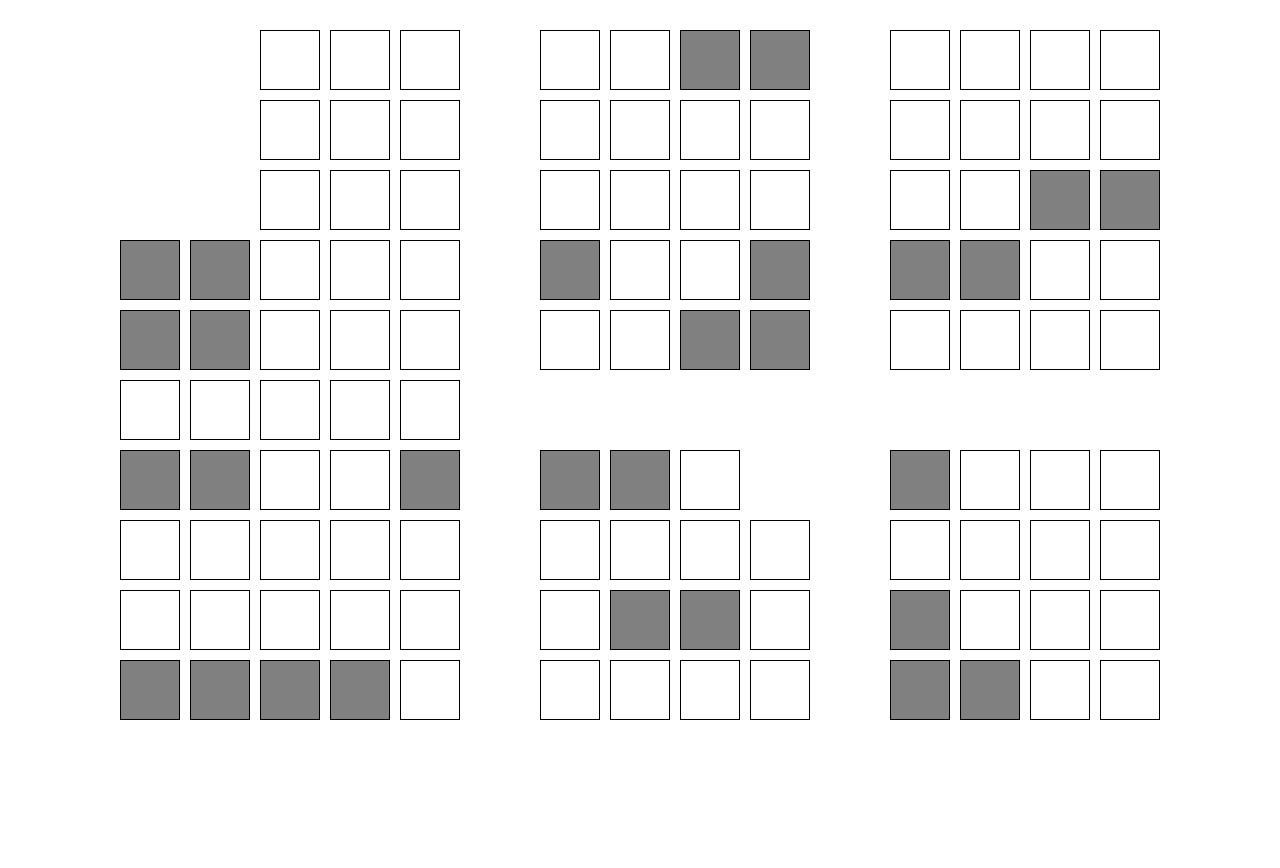
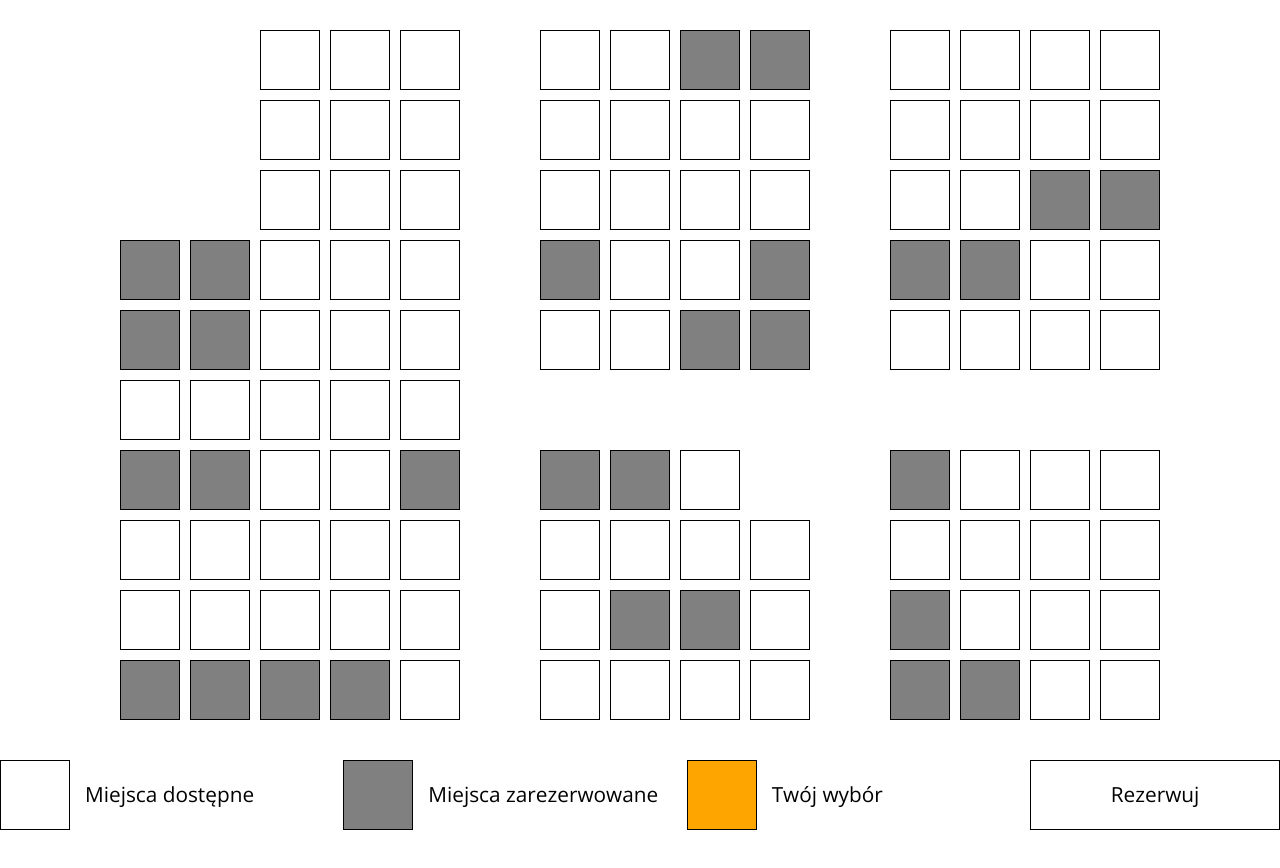
Before and after one commit to olgasowlet/x-kom-staz-zadanie, a React (Create React App) app: page /#/ in a window 1280 px wide. Both pictures are taken after a click on the button "Wybierz miejsca". Before the commit the page ends 800 px from the top, so only its background shows below. Built offline with nearby package versions, Linux system fonts and the light colour scheme; data requests are answered from the project's data file.

Commit message:
added and styled section with keys and registration confirm btn

```diff
--- /dev/null
+++ b/src/common/Button/index.js
@@ -0,0 +1,9 @@
+import { StyledButton} from "./styled"
+
+const Button = ({content, confirm}) => {
+    return (
+        <StyledButton confirm={confirm}>{content}</StyledButton>
+    )
+};
+
+export default Button;
--- /dev/null
+++ b/src/common/Button/styled.js
@@ -0,0 +1,17 @@
+import styled, { css } from "styled-components";
+
+export const StyledButton = styled.button`
+    cursor: pointer;
+    background-color: white;
+    border: 1px solid black;
+    transition: background-color 1s;
+    height: 100%;
+
+    &:hover {
+        background-color: rgb(226, 95, 18, .5);
+    }
+
+    ${({ confirm }) => confirm && css`
+        grid-area: button;
+    `};
+`;
--- /dev/null
+++ b/src/common/Container/index.js
@@ -0,0 +1,9 @@
+import { StyledContainer } from "./styled"
+
+const Container = (props) => {
+    return (
+        <StyledContainer>{props.children}</StyledContainer>
+    )
+};
+
+export default Container;
--- /dev/null
+++ b/src/common/Container/styled.js
@@ -0,0 +1,11 @@
+import styled from "styled-components";
+
+export const StyledContainer = styled.section`
+    display: grid;
+    grid-template-columns: repeat(3, 85px 1fr) 250px;
+    justify-content: center;
+    align-items: center;
+    margin: 40px auto;
+    width: 100%;
+    max-width: 1300px;
+`;
--- /dev/null
+++ b/src/common/Key/index.js
@@ -0,0 +1,16 @@
+import { StyledKeySeat } from "./styled"
+
+const Key = () => {
+    return (
+        <>
+            <StyledKeySeat></StyledKeySeat>
+            <p>Miejsca dostępne</p>
+            <StyledKeySeat reserved></StyledKeySeat>
+            <p>Miejsca zarezerwowane</p>
+            <StyledKeySeat checked></StyledKeySeat>
+            <p>Twój wybór</p>
+        </>
+    )
+};
+
+export default Key;
--- /dev/null
+++ b/src/common/Key/styled.js
@@ -0,0 +1,15 @@
+import styled, { css } from "styled-components";
+
+export const StyledKeySeat = styled.div`
+    margin-right: 15px;
+    height: 70px;
+    border: 1px solid black;
+
+    ${({ reserved }) => reserved && css`
+        background-color: gray;
+    `};
+
+    ${({ checked }) => checked && css`
+        background-color: orange;
+    `};
+`;
--- a/src/common/Main/styled.js
+++ b/src/common/Main/styled.js
@@ -5,6 +5,7 @@ export const StyledMain = styled.main`
     display: flex;
     align-items: center;
     justify-content: center;
+    flex-direction: column;
 
     ${({ screen }) => screen && css`
         height: unset;
--- a/src/features/RegistrationForm/index.js
+++ b/src/features/RegistrationForm/index.js
@@ -2,8 +2,9 @@ import { useEffect, useState } from "react";
 import { useDispatch, useSelector } from "react-redux";
 import { Redirect, useHistory } from 'react-router-dom';
 import { getSeats, selectQtySBU, selectSideBySide, setQtySBU, toggleSideBySide } from "../../app/seatsSlice";
+import Button from "../../common/Button";
 import Main from "../../common/Main";
-import { StyledRegistrationForm, Label, CheckboxLabel, Input, Checkbox, Button } from "./styled";
+import { StyledRegistrationForm, Label, CheckboxLabel, Input, Checkbox} from "./styled";
 
 const RegistrationForm = () => {
     const [redirect, setRedirect] = useState(false);
@@ -41,7 +42,7 @@ const RegistrationForm = () => {
                     <Input type="number" id="numberOfSeats" value={qtySBU} onChange={onNumberChange}/>
                     <Checkbox type="checkbox" id="sideBySide" value={sideBySide} onChange={onCheckboxChange}/>
                     <CheckboxLabel htmlFor="sideBySide">Czy miejsca mają być obok siebie?</CheckboxLabel>
-                    <Button>Wybierz miejsca</Button>
+                    <Button content="Wybierz miejsca" confirm={true}></Button>
                 </StyledRegistrationForm>
             </Main>
         );
--- a/src/features/RegistrationForm/styled.js
+++ b/src/features/RegistrationForm/styled.js
@@ -47,14 +47,14 @@ export const Checkbox = styled.input`
     }
 `;
 
-export const Button = styled.button`
-    grid-area: button;
-    cursor: pointer;
-    background-color: white;
-    border: 1px solid black;
-    transition: background-color 1s;
+// export const Button = styled.button`
+//     grid-area: button;
+//     cursor: pointer;
+//     background-color: white;
+//     border: 1px solid black;
+//     transition: background-color 1s;
 
-    &:hover {
-        background-color: rgb(226, 95, 18, .5);
-    }
-`;
+//     &:hover {
+//         background-color: rgb(226, 95, 18, .5);
+//     }
+// `;
--- a/src/features/ScreeningRoom/index.js
+++ b/src/features/ScreeningRoom/index.js
@@ -2,6 +2,9 @@ import { useDispatch, useSelector } from 'react-redux';
 import { addSeat, setSideBySideSeats, removeAllSeats, removeSeat, selectQtySBU, selectSeats, selectSeatsSBU, selectSideBySide } from "../../app/seatsSlice";
 import { Screen, Seat } from "./styled";
 import Main from "../../common/Main";
+import Key from '../../common/Key';
+import Button from '../../common/Button';
+import Container from '../../common/Container';
 
 const ScreeningRoom = () => {
     const { seats } = useSelector(selectSeats);
@@ -11,7 +14,7 @@ const ScreeningRoom = () => {
     const dispatch = useDispatch();
 
     const onChange = (event, id, x, y) => {
-        if (event.target.checked) {
+        if (event.target.checked) { //zmienić na zalezne od stanu wybranych siedzeń przez usera -> to co jest w stanie jest jednoczesnie checked
             onChecked(event, id, x, y);
         } else {
             onUnchecked(id)
@@ -49,6 +52,7 @@ const ScreeningRoom = () => {
     }
 
     return (
+        <>
             <Main screen>
                 <Screen>
                     {seats ? seats.map(seat =>
@@ -59,10 +63,15 @@ const ScreeningRoom = () => {
                             disabled={seat.reserved}
                             type="checkbox"
                             checked={seatsSBU.find(s => s.id === seat.id) ? true : false}
-                        onInput={(event) => onChange(event, seat.id, seat.cords.x, seat.cords.y)}
+                            onChange={(event) => onChange(event, seat.id, seat.cords.x, seat.cords.y)}
                         />) : "Trwa ładowanie danych"}
                 </Screen>
             </Main>
+            <Container>
+                <Key></Key>
+                <Button content="Rezerwuj" confirm={false}></Button>
+            </Container>
+        </>
     );
 };
 
```
Lines whose indentation alone changed are shown as unchanged.
